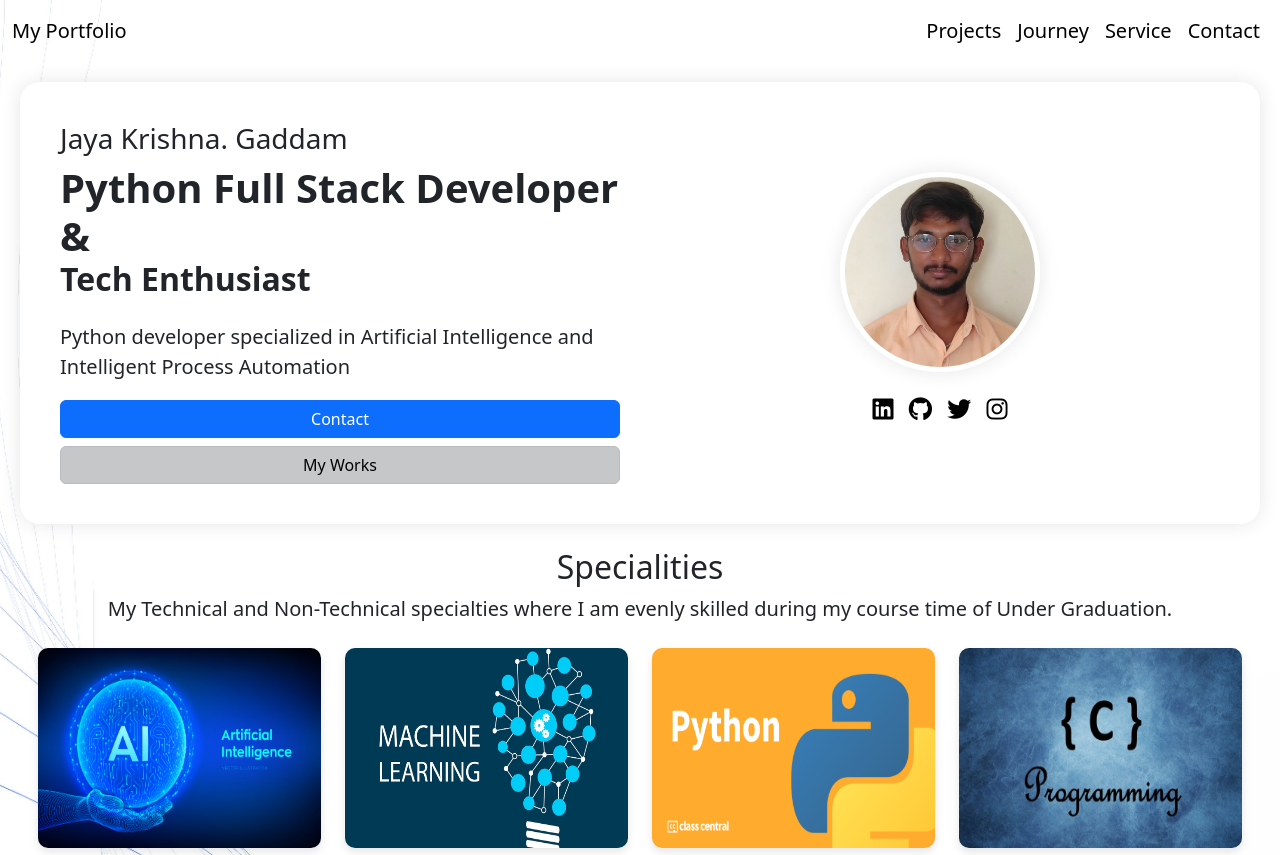
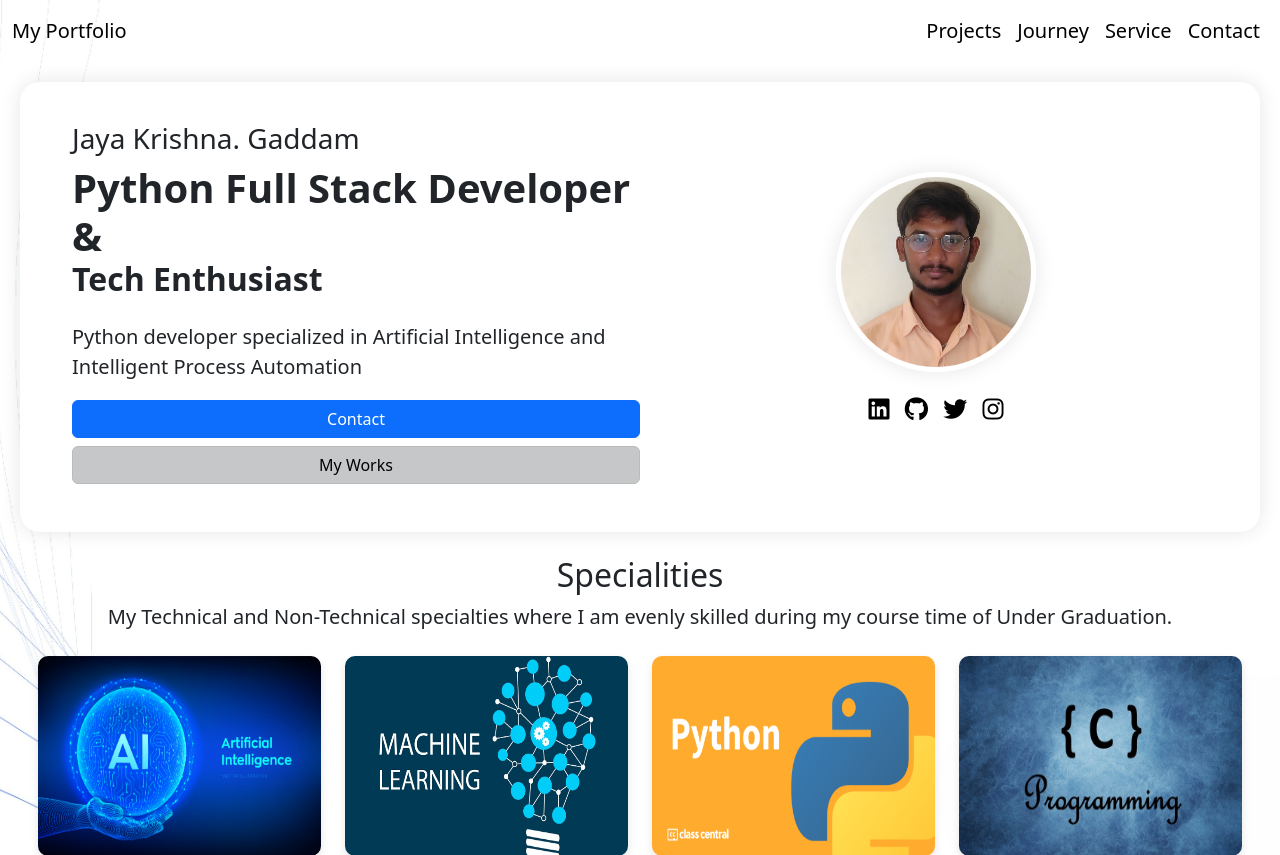
Before and after one commit to jayakrishnagaddam/Portfolio, a Flask app: page / in a window 1280 px wide. Shown: the top 855 px of the page. Run offline with Flask 3, Linux system fonts and the light colour scheme.

```diff
--- a/templates/home.html
+++ b/templates/home.html
@@ -10,8 +10,8 @@
 </head>
 <body id="body">
 
-<div class="profile-section">
-    <div class="profile-info ">
+<div class="profile-section row">
+    <div class="profile-info col ">
         <h3>Jaya Krishna. Gaddam</h3>
         <h1 class="mt-2">Python Full Stack Developer &</h1>
         <h2>Tech Enthusiast</h2>
@@ -19,10 +19,10 @@
         Intelligent Process Automation</p>
         <div style="display: grid;">
         <a class="mt-2 btn btn-primary" href="{{url_for('contactus')}}">Contact</a>
-        <a class="mt-2 btn btn-light active" href="{{url_for('projects')}}">My Works</a>
+        <a class="mt-2 mb-2 btn btn-light active" href="{{url_for('projects')}}">My Works</a>
         </div>
     </div>
-    <div class="mt-2 profile-image ">
+    <div id="prid" class="mt-4 profile-image col ">
         <img src="static\IMG-20230411-WA0001_image_repair_1681202503106.jpg" alt="My Image">
 
         <p class="mt-4">
--- a/templates/style.css
+++ b/templates/style.css
@@ -8,13 +8,19 @@
         }
         .profile-section {
             background-color: #ffffff;
-            border-radius: 20px;
+            border-radius: 20px !important;
             box-shadow: 0px 0px 20px rgba(0, 0, 0, 0.1);
             padding: 40px;
-            margin: 20px;
-            display: flex;
-            justify-content: space-between;
-            align-items: center;
+            margin: 20px !important;
+            display: flex !important;
+            justify-content: space-between !important;
+            align-items: center !important;
+        }
+        #prid{
+            padding: 0px;
+            margin-left: 0px !important;
+            margin-top: 4% !important;
+            margin: 0px !important;
         }
         #pid{
             font-size: 20px;
@@ -59,7 +65,7 @@
         }
         .profile-image {
             flex: 1;
-            text-align: center;
+            text-align: center !important;
         }
         .profile-image img {
             border-radius: 50%;
```
